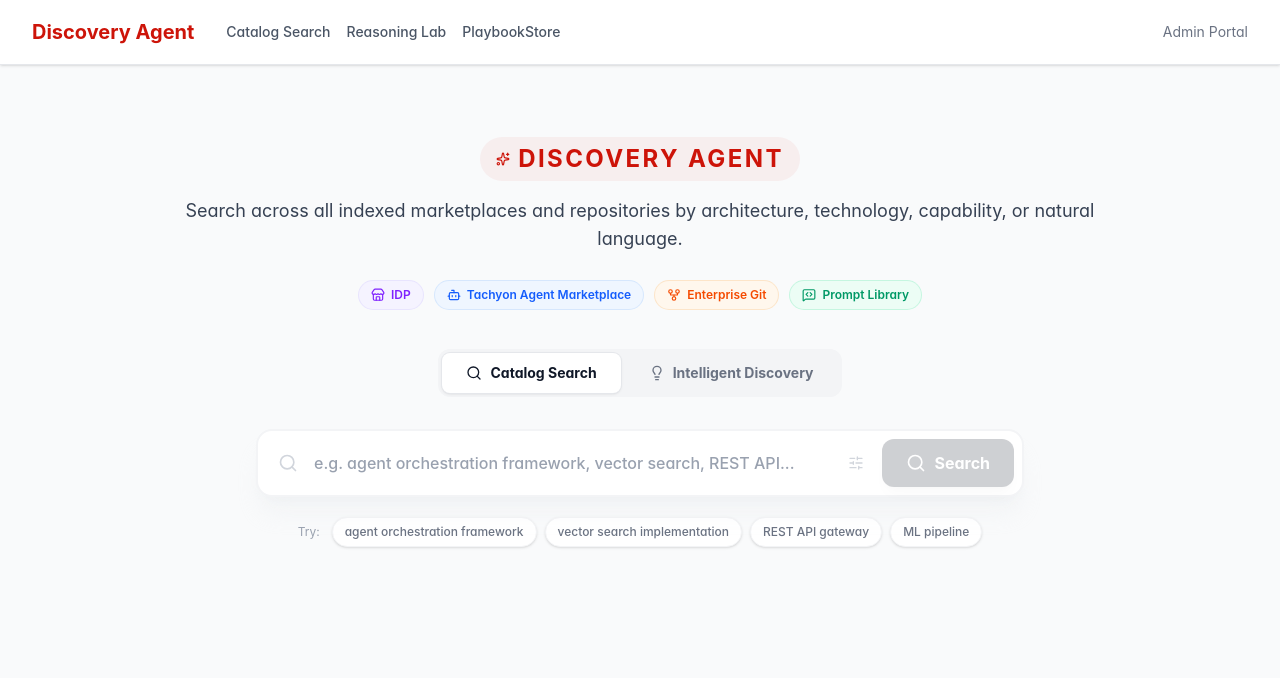
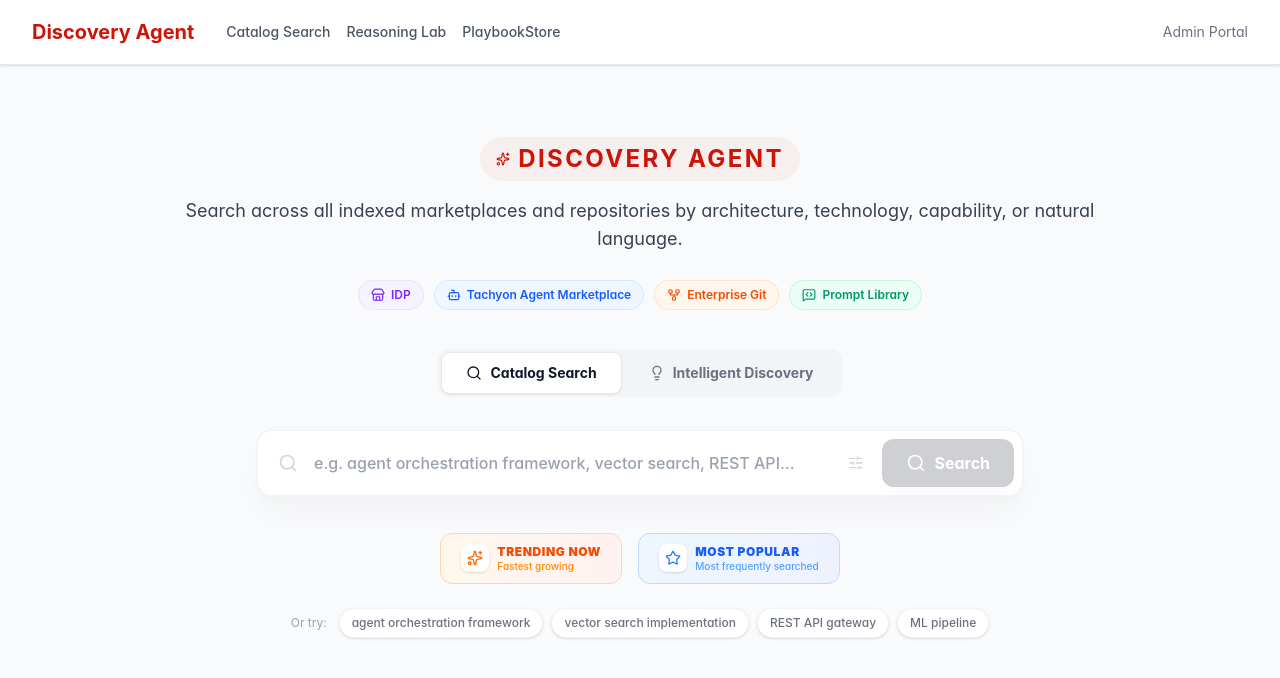
Before and after one commit to roshinpv1/cmind, a React app in the folder frontend/: page /catalog-search in a window 1280 px wide. Shown: the top 678 px of the page. Built offline with nearby package versions, Linux system fonts and the light colour scheme; the HTML template or start-up script is replaced by a standard one.

Commit message:
popular and most searched

```diff
--- a/frontend/src/pages/admin/CatalogCreate.tsx
+++ b/frontend/src/pages/admin/CatalogCreate.tsx
@@ -1,6 +1,6 @@
 import { useEffect, useState } from "react";
-import { useNavigate } from "react-router-dom";
-import { Play, Loader2, FileCode } from "lucide-react";
+
+import { Play, Loader2 } from "lucide-react";
 
 interface Repo {
     repo_id: string;
@@ -15,7 +15,7 @@ export default function CatalogCreate() {
     const [loading, setLoading] = useState(false);
     const [fetchingRepos, setFetchingRepos] = useState(true);
     const [error, setError] = useState("");
-    const navigate = useNavigate();
+
 
     useEffect(() => {
         fetch("/api/v1/repos")
--- a/frontend/src/pages/admin/CatalogList.tsx
+++ b/frontend/src/pages/admin/CatalogList.tsx
@@ -156,13 +156,6 @@ export default function CatalogList() {
         }
     };
 
-    const counts = {
-        "": entries.length,
-        active: entries.filter(e => (e.status || "active") === "active").length,
-        proposed: entries.filter(e => e.status === "proposed").length,
-        qualified: entries.filter(e => e.status === "qualified").length,
-    };
-
     if (error) return <div className="p-8 text-center text-red-500">Error: {error}</div>;
 
     return (
@@ -195,7 +188,6 @@ export default function CatalogList() {
             <div className="flex items-center gap-1 bg-gray-50 p-1 rounded-xl border border-gray-100">
                 {STATUS_TABS.map((tab) => {
                     const isActive = statusFilter === tab.key;
-                    const count = !statusFilter ? undefined : (counts as any)[tab.key];
                     return (
                         <button
                             key={tab.key}
--- a/frontend/src/pages/admin/RepoIndex.tsx
+++ b/frontend/src/pages/admin/RepoIndex.tsx
@@ -31,7 +31,7 @@ export default function RepoIndex() {
                 throw new Error(data.detail || "Indexing failed");
             }
 
-            const data = await res.json();
+            await res.json();
             // Usually returns job_id. We can redirect to list or show success.
             navigate("/admin/repos");
         } catch (err: any) {
--- a/frontend/src/pages/user/AgentCatalogSearch.tsx
+++ b/frontend/src/pages/user/AgentCatalogSearch.tsx
@@ -53,6 +53,9 @@ interface CatalogResult {
     reasoning?: string; // Appears during Discovery Agent mode
     status?: string;
     source_gap?: string;
+    search_count?: number;
+    view_count?: number;
+    popularity_points?: number;
 }
 
 function QualityBadge({ score }: { score: number }) {
@@ -124,6 +127,9 @@ function CatalogCard({ item: rawItem }: { item: CatalogResult }) {
         estimated_cost: rawItem.estimated_cost ?? 0,
         business_functionalities: (rawItem.business_functionalities ?? []).map(safeStr),
         reasoning: safeStr(rawItem.reasoning ?? ""),
+        search_count: rawItem.search_count ?? 0,
+        view_count: rawItem.view_count ?? 0,
+        popularity_points: rawItem.popularity_points ?? 0,
     };
 
     // Parse specification JSON
@@ -162,6 +168,18 @@ function CatalogCard({ item: rawItem }: { item: CatalogResult }) {
                                 >
                                     <ExternalLink className="h-4 w-4" />
                                 </a>
+                            )}
+                            {item.popularity_points > 0 && (
+                                <span className="inline-flex items-center gap-1 px-2 py-0.5 rounded-md text-[10px] font-bold bg-orange-50 text-orange-700 ring-1 ring-orange-200 shadow-sm shrink-0 ml-2">
+                                    <Sparkles className="h-3 w-3" />
+                                    {item.popularity_points} Popularity
+                                </span>
+                            )}
+                            {item.search_count > 0 && (
+                                <span className="inline-flex items-center gap-1 px-2 py-0.5 rounded-md text-[10px] font-bold bg-blue-50 text-blue-700 ring-1 ring-blue-200 shadow-sm shrink-0 ml-1">
+                                    <Search className="h-3 w-3" />
+                                    {item.search_count} Searches
+                                </span>
                             )}
                         </div>
                         <div className="flex items-center gap-2 flex-wrap">
@@ -568,6 +586,37 @@ export default function AgentCatalogSearch() {
         }
     };
 
+    const handleTrendingSearch = async (sortBy: "popularity_points" | "search_count") => {
+        setLoading(true);
+        setHasSearched(true);
+        setResults([]);
+        setDiscoveryJobId(null);
+        setDiscoveryLogs([]);
+        setDiscoveryResult(null);
+        setBvrJobId(null);
+        setBvrLoading(false);
+        setBvrLogs([]);
+        setBvrResult(null);
+        setSearchMode("catalog");
+        setQuery(sortBy === "popularity_points" ? "🔥 Trending Components" : "⭐ Most Popular Components");
+
+        try {
+            const res = await fetch(`/api/v1/catalogs/trending?sort_by=${sortBy}&limit=${limit}`);
+            if (res.ok) {
+                const data = await res.json();
+                setResults(data);
+            } else {
+                console.error("Trending fetch failed:", res.statusText);
+                setResults([]);
+            }
+        } catch (err) {
+            console.error("Trending fetch error:", err);
+            setResults([]);
+        } finally {
+            setLoading(false);
+        }
+    };
+
     const handleSearch = async (e: React.FormEvent) => {
         e.preventDefault();
         if (!query.trim()) return;
@@ -787,10 +836,38 @@ export default function AgentCatalogSearch() {
                         </div>
                     )}
 
-                    {/* Quick Suggestions */}
+                    {/* Quick Suggestions & Trending */}
                     {!hasSearched && (
+                        <div className="flex flex-col items-center justify-center pt-6 space-y-4">
+                            <div className="flex items-center gap-4">
+                                <button
+                                    onClick={() => handleTrendingSearch("popularity_points")}
+                                    className="group flex items-center gap-2 px-5 py-2.5 bg-gradient-to-r from-orange-50 to-red-50 border border-orange-200 rounded-xl hover:border-orange-400 hover:shadow-md transition-all shrink-0"
+                                >
+                                    <div className="p-1.5 bg-white rounded-lg group-hover:scale-110 transition-transform shadow-sm">
+                                        <Sparkles className="h-4 w-4 text-orange-500" />
+                                    </div>
+                                    <div className="text-left">
+                                        <div className="text-xs font-black uppercase tracking-wider text-orange-600">Trending Now</div>
+                                        <div className="text-[10px] text-orange-400 font-medium leading-tight">Fastest growing</div>
+                                    </div>
+                                </button>
+                                <button
+                                    onClick={() => handleTrendingSearch("search_count")}
+                                    className="group flex items-center gap-2 px-5 py-2.5 bg-gradient-to-r from-blue-50 to-indigo-50 border border-blue-200 rounded-xl hover:border-blue-400 hover:shadow-md transition-all shrink-0"
+                                >
+                                    <div className="p-1.5 bg-white rounded-lg group-hover:scale-110 transition-transform shadow-sm">
+                                        <Star className="h-4 w-4 text-blue-500" />
+                                    </div>
+                                    <div className="text-left">
+                                        <div className="text-xs font-black uppercase tracking-wider text-blue-600">Most Popular</div>
+                                        <div className="text-[10px] text-blue-400 font-medium leading-tight">Most frequently searched</div>
+                                    </div>
+                                </button>
+                            </div>
+
                             <div className="flex items-center justify-center gap-2 flex-wrap pt-2">
-                            <span className="text-xs text-gray-400 mr-1">Try:</span>
+                                <span className="text-xs text-gray-400 mr-1">Or try:</span>
                                 {[
                                     "agent orchestration framework",
                                     "vector search implementation",
@@ -805,6 +882,7 @@ export default function AgentCatalogSearch() {
                                         {suggestion}
                                     </button>
                                 ))}
+                            </div>
                         </div>
                     )}
                 </div>
```
Also changed, not shown: 1 other file (tests, documents, lock files or other folders). Lines whose indentation alone changed are shown as unchanged.
